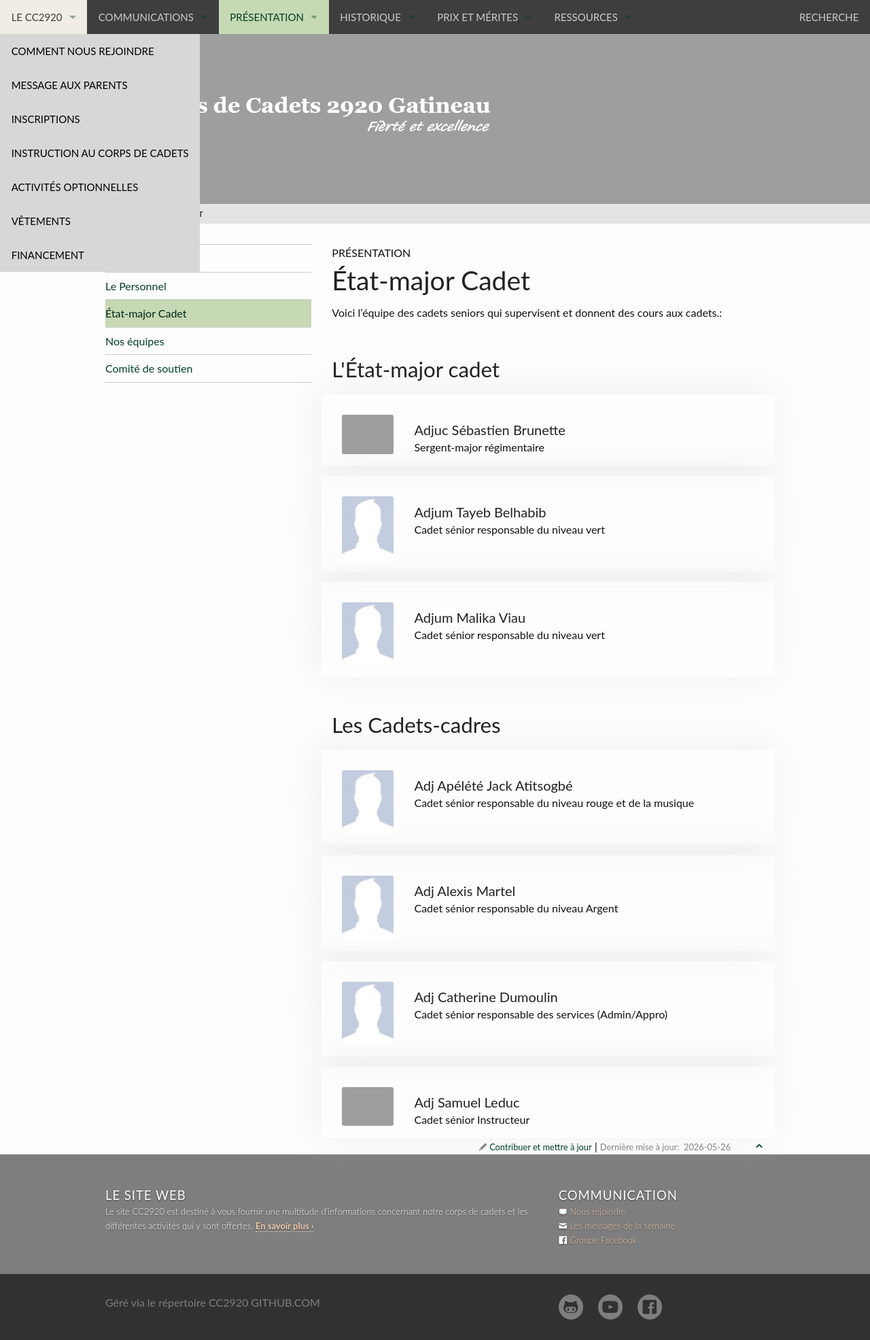
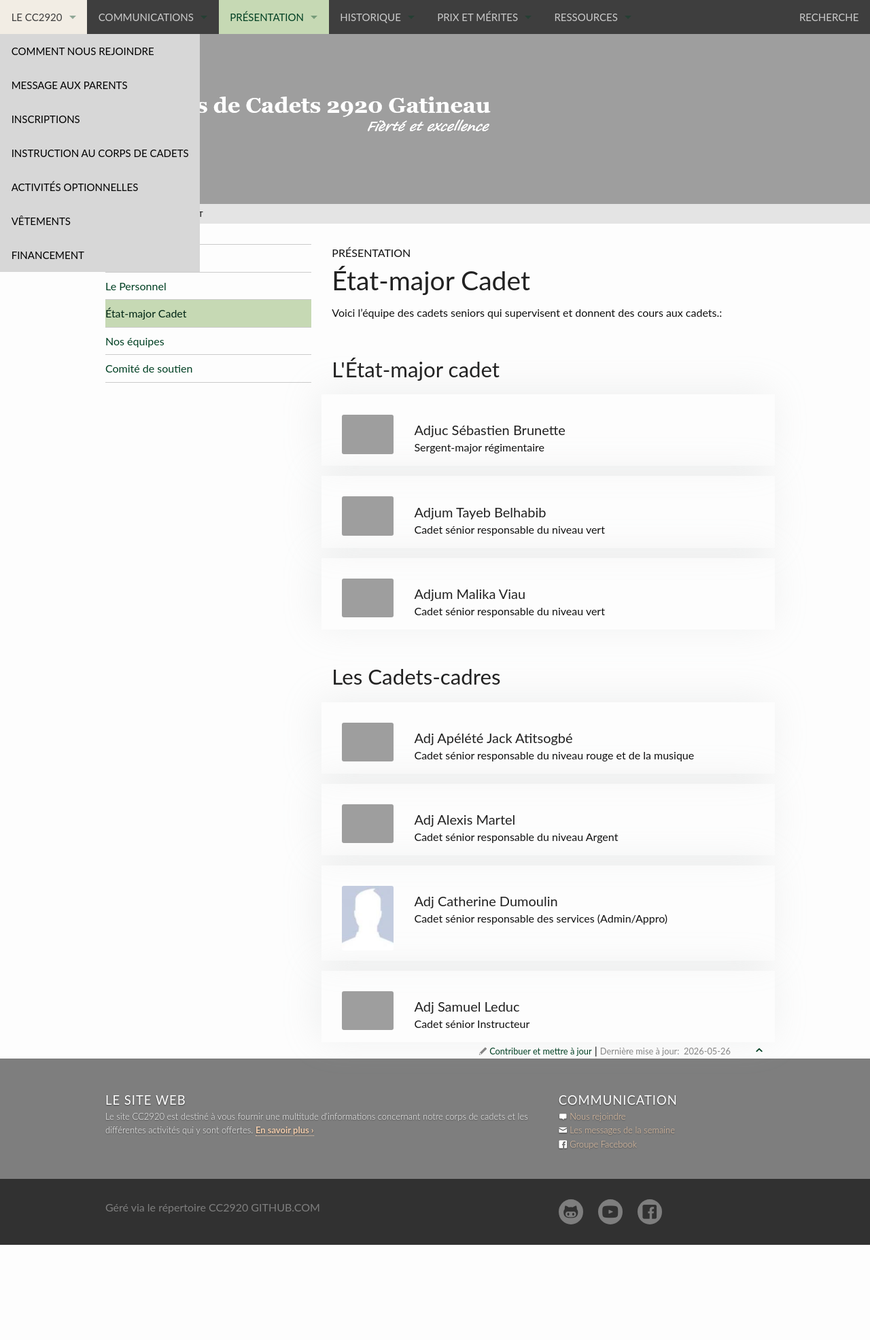
Before and after one commit to CC2920/web, a Jekyll site: the page built from _presentation/etat-major-cadet.md, in a window 1280 px wide. Shown: the whole page at 68% size. Built offline with Jekyll 4.4.1, drawn with Linux system fonts in a browser that asks for light colours; after the commit the page ends 1831 px from its top, so only the background shows below that.

Commit message:
Update etat-major-cadet.md

```diff
--- a/_presentation/etat-major-cadet.md
+++ b/_presentation/etat-major-cadet.md
@@ -19,12 +19,12 @@
     - cadet:
       name: "Adjum Tayeb Belhabib"
       title: "Cadet sénior responsable du niveau vert"
-      picture:
+      picture: "/docs/cadets-cadres/CC2920-Adjum-Belhabib.jpg"
 
     - cadet:
       name: "Adjum Malika Viau"
       title: "Cadet sénior responsable du niveau vert"
-      picture:
+      picture: "/docs/cadets-cadres/CC2920-Adjum-Viau.jpg"
 
 
 # Chaque groupe contient une list d'items représentant un cadet(te).
@@ -38,12 +38,12 @@
     - cadet:
       name: Adj Apélété Jack Atitsogbé
       title: Cadet sénior responsable du niveau rouge et de la musique
-      picture:
+      picture: "/docs/cadets-cadres/CC2920-Adj-Atitsogbé.jpg"
 
     - cadet:
       name: Adj Alexis Martel
       title: Cadet sénior responsable du niveau Argent
-      picture:
+      picture:  "/docs/cadets-cadres/CC2920-Adj-Martel.jpg"
 
     - cadet:
       name: Adj Catherine Dumoulin
```
